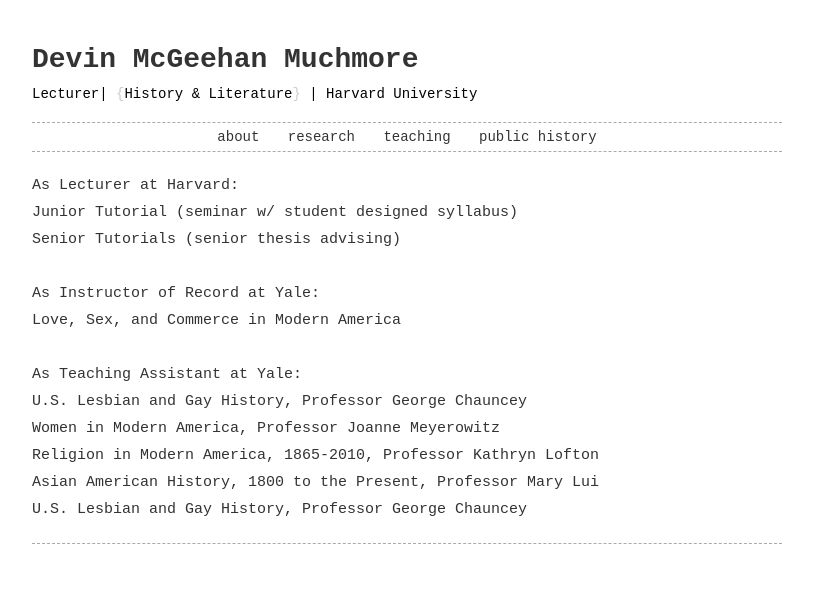
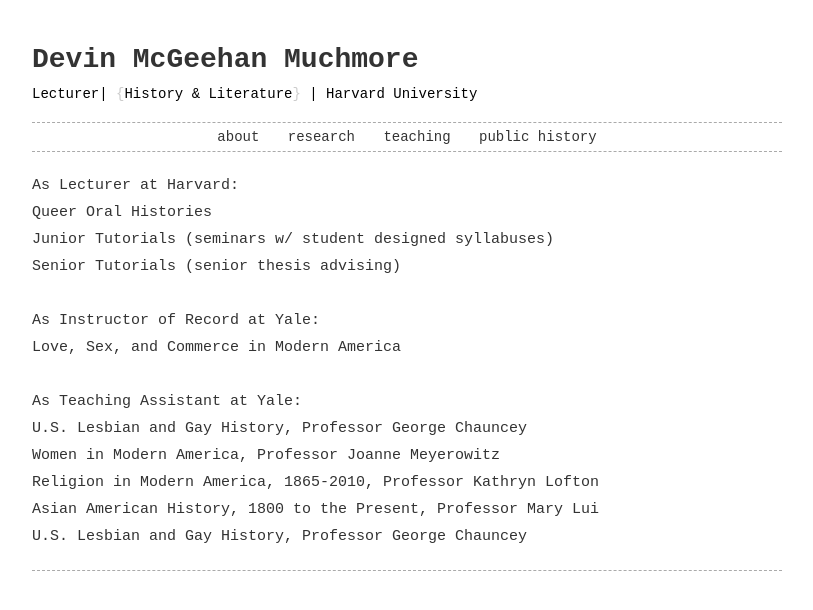
Before and after one commit to devintmm/devintmm.github.io, a Jekyll site: the page built from teaching.md, in a window 1280 px wide. Shown: the top 610 px of the page, without its empty margins (233-1046 px from the left). Built offline with Jekyll 4.4.1, drawn with Linux system fonts in a browser that asks for light colours.

Commit message:
Update teaching.md

```diff
--- a/teaching.md
+++ b/teaching.md
@@ -4,7 +4,9 @@ permalink: /teaching
 ---
 As Lecturer at Harvard:
 
-Junior Tutorial (seminar w/ student designed syllabus)
+Queer Oral Histories
+
+Junior Tutorials (seminars w/ student designed syllabuses)
 
 Senior Tutorials (senior thesis advising)
 
```
